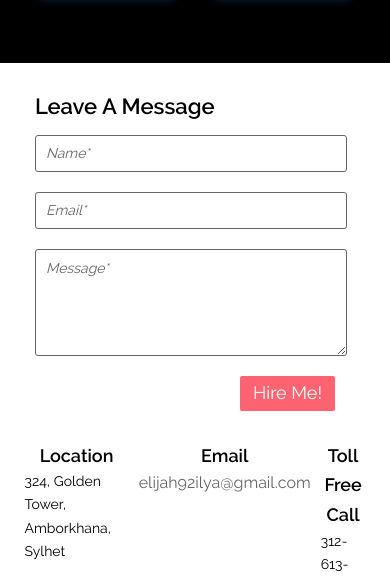
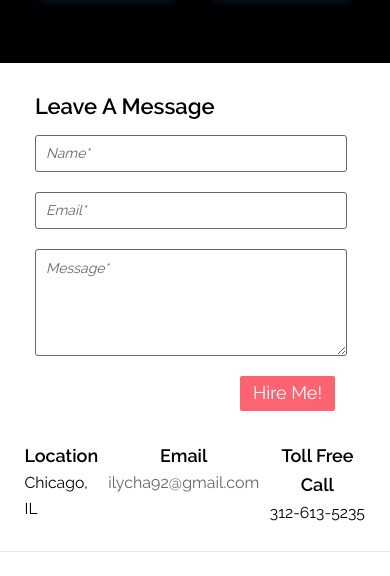
Before and after one commit to illiaSoroka/my_portfolio, a website: page app/pug/index.pug in a window 390 px wide. Shown: the part 2655-3231 px from the top of the page. Drawn offline with nearby package versions, Linux system fonts and the light colour scheme; files that its build step writes are made by us from their sources; files whose address does not match are found by name.

Commit message:
adaptation for mobile devices

```diff
--- a/app/blocks/contacts/contacts.pug
+++ b/app/blocks/contacts/contacts.pug
@@ -27,15 +27,14 @@ mixin contacts()
 						.text
 							h3 Location
 							address
-								| 324, Golden Tower, Amborkhana, Sylhet
-
+								| Chicago, IL
 					section.contact
 						.icons
 							img(src="img/icons/Mail_2.svg", alt="home")
 						.text
 							h3 email
 							address
-								a(href="mailto:elijah92ilya@gmail.com")| elijah92ilya@gmail.com
+								a(href="mailto:ilycha92@gmail.com")| ilycha92@gmail.com
 
 					section.contact
 						.icons
--- a/app/blocks/contacts/contacts.sass
+++ b/app/blocks/contacts/contacts.sass
@@ -62,8 +62,10 @@ address
 	padding-top: 10px
 	font-style: normal
 	text-align: left
+	font-size: 1.125em
 	a
 		color: #656565
+		font-size: 1.125em
 
 .icons
 	padding-right: 45px
```
Also changed, not shown: app/index.html.
